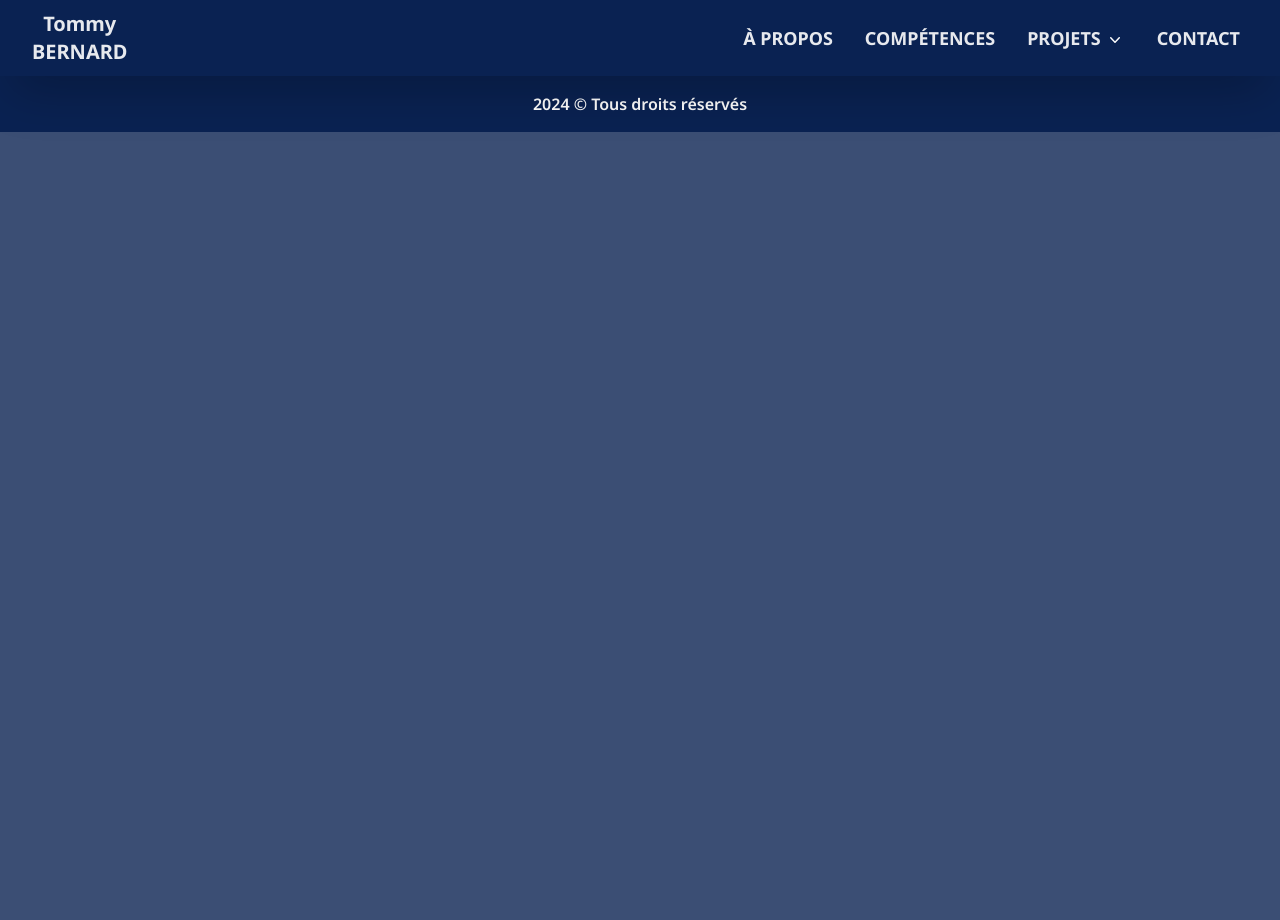
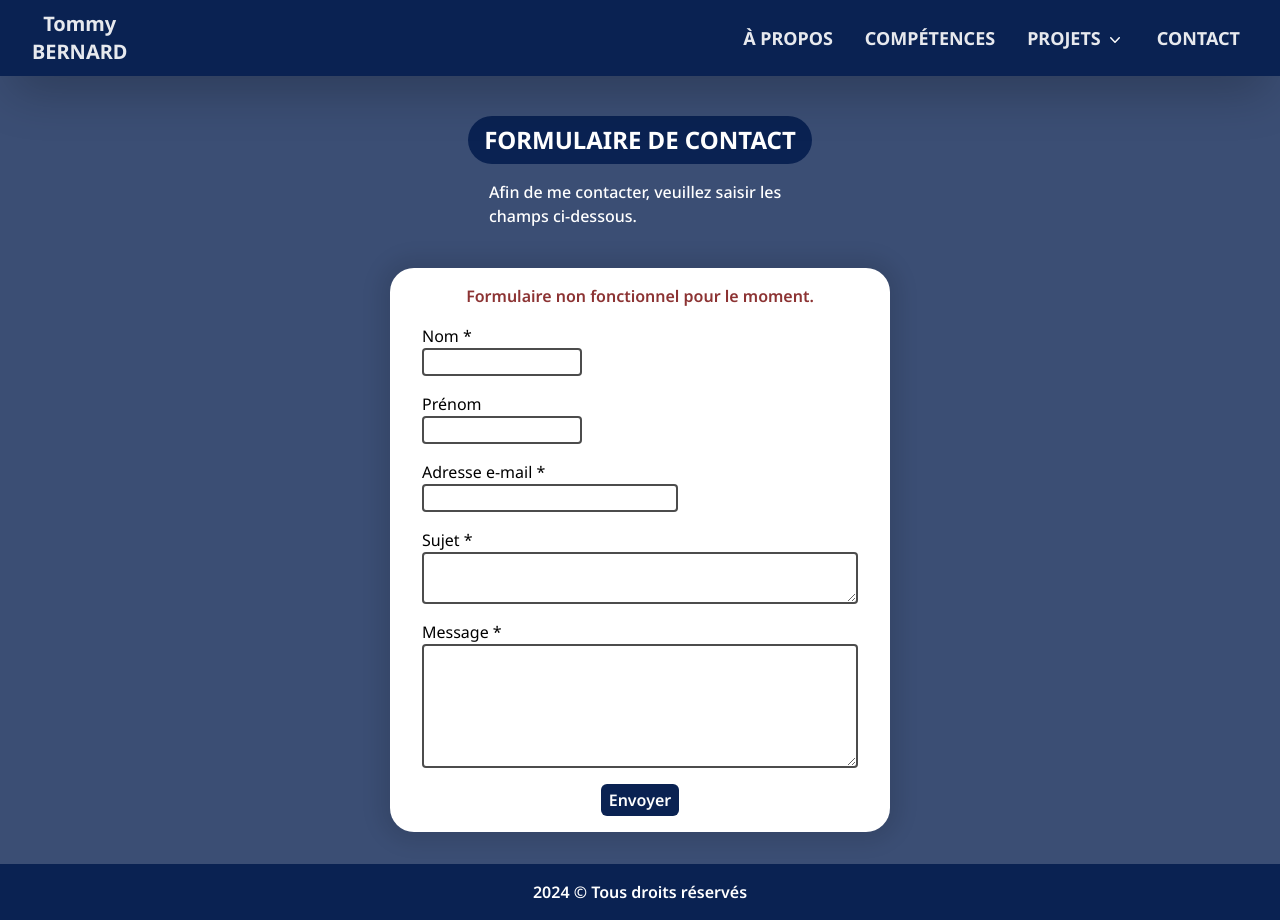
Before and after one commit to Yvialga/portfolio, a Next.js app: page /contact in a window 1280 px wide. Before the commit the page ends 800 px from the top, so only its background shows below. Built offline with nearby package versions, Linux system fonts and the light colour scheme.

Commit message:
feat: contact form

```diff
--- /dev/null
+++ b/src/app/components/mainContent/contactForm.jsx
@@ -0,0 +1,51 @@
+export default function ContactForm() {
+    return <section className="flex flex-col items-center w-full px-[8%] v-sm:px-[15%] mb-8">
+        <header className="flex flex-col items-center my-10 gap-y-4">
+            <h1 className="uppercase text-white font-bold bg-primary py-2 px-4 min-w-max rounded-3xl">Formulaire de contact</h1>
+            <p className="text-white font-medium px-[16%]">Afin de me contacter, veuillez saisir les champs ci-dessous.</p>
+        </header>
+        <FormToFill />
+    </section>
+}
+
+function FormToFill() {
+
+    const FORM_FIELDS = [
+        {
+            text: "Nom",
+            isRequired: true,
+            inputLength: "w-40"
+        },
+        {
+            text: "Prénom",
+            isRequired: false,
+            inputLength: "w-40"
+        },
+        {
+            text: "Adresse e-mail",
+            isRequired: true,
+            inputLength: "w-56 v-sm:w-64"
+        }
+    ]
+
+    return <form method="POST" action="" className="flex flex-col items-center shadow-3xl w-full v-sm:w-[400px] sm:w-[500px] rounded-3xl bg-white gap-y-4 py-4 px-[8%] v-sm:px-8">
+        <label className="font-semibold text-red-900/90">Formulaire non fonctionnel pour le moment.</label>
+        {[...Array(FORM_FIELDS.length)].map((e, i) =>
+            <div key={i} className="flex flex-col w-full">
+                <label htmlFor={FORM_FIELDS[i].text}>
+                    {FORM_FIELDS[i].text} {FORM_FIELDS[i].isRequired ? "*" : ""}
+                </label>
+                <input id={FORM_FIELDS[i].text.replaceAll(/\s+/g, "")} type="text" className={`border-2 border-black/70 rounded ${FORM_FIELDS[i].inputLength} `}/>
+            </div>
+        )}
+        <label htmlFor="message" className="flex flex-col w-full">Sujet *
+            <textarea name="message" id="message" cols="30" rows="2" className="border-2 border-black/70 rounded"></textarea>
+        </label>
+        <label htmlFor="message" className="flex flex-col w-full">Message *
+            <textarea name="message" id="message" cols="30" rows="5" className="border-2 border-black/70 rounded"></textarea>
+        </label>
+        <label htmlFor="submitButton">
+            <input className="text-white bg-primary px-2 py-1 font-semibold rounded-md" type="submit" id="submitButton" value={"Envoyer"} />
+        </label>
+    </form>
+}
--- a/src/app/contact/page.js
+++ b/src/app/contact/page.js
@@ -5,6 +5,7 @@ import ContactForm from "../components/mainContent/contactForm";
 export default function Contact() {
     return <>
         <NavBar />
+        <ContactForm />
         <Footer />
     </>
 }
```
